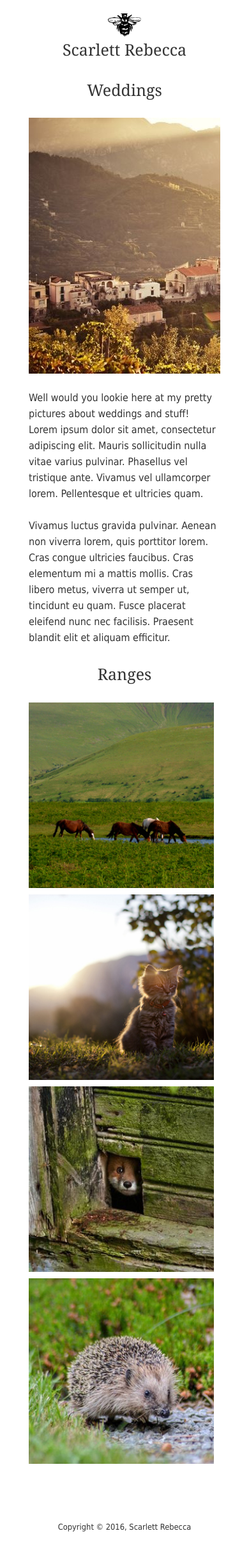
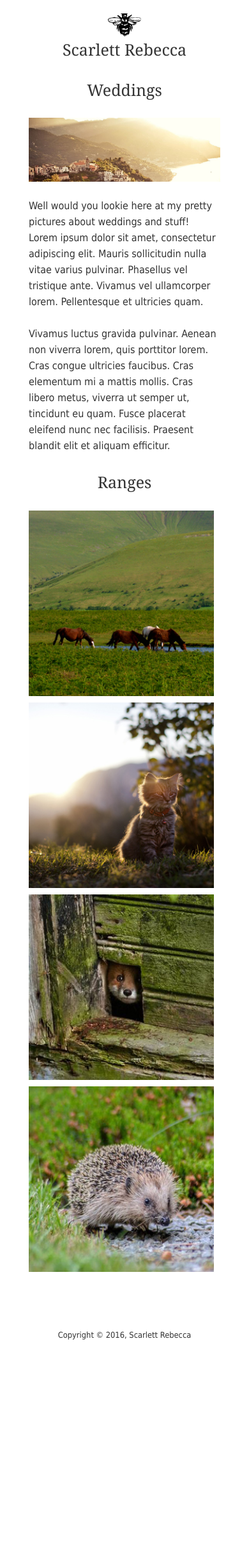
Before and after one commit to scarlettrebecca/website, a Jekyll site: the page built from pages/weddings.html, in a window 390 px wide. Shown: the whole page at 64% size. Built offline with Jekyll 4.4.1, drawn with Linux system fonts in a browser that asks for light colours; after the commit the page ends 2118 px from its top, so only the background shows below that.

Commit message:
Make the slideshow responsive

```diff
--- a/asset/style/site.scss
+++ b/asset/style/site.scss
@@ -322,23 +322,47 @@ a.secret-link {
     position: relative;
     list-style: none;
     padding-left: 0;
+    height: 400px;
 
     &__slide {
         position: absolute;
         top: 0;
-        left: 0;
+        left: 50%;
+        margin-left: -500px;
         z-index: 0;
         opacity: 0;
         transition: opacity .5s;
 
         img {
+            width: 1000px;
             display: block;
+            position: absolute;
         }
 
         &--current {
             display: block;
             z-index: 1;
             opacity: 1;
+        }
+    }
+
+    @media all and (max-width: 800px) {
+        height: 200px;
+        &__slide {
+            margin-left: -300px;
+            img {
+                width: 600px;
+            }
+        }
+    }
+
+    @media all and (max-width: 400px) {
+        height: 100px;
+        &__slide {
+            margin-left: -150px;
+            img {
+                width: 300px;
+            }
         }
     }
 }
--- a/pages/weddings.html
+++ b/pages/weddings.html
@@ -6,7 +6,7 @@ sitemap: false
 
 <h1 class="center">{{page.title}}</h1>
 
-<ul class="slideshow cleared" data-play-speed="2500" style="height: 400px;">
+<ul class="slideshow cleared" data-play-speed="2500">
     {% for slide in site.data.weddings.slideshow %}
         <li class="slideshow__slide {% if forloop.first %}slideshow__slide--current{% endif %}">
             <img src="/image/wedding/slideshow/{{slide.image|xml_escape}}" alt="{{slide.label|xml_escape}}" title="{{slide.label|xml_escape}}"/>
```
